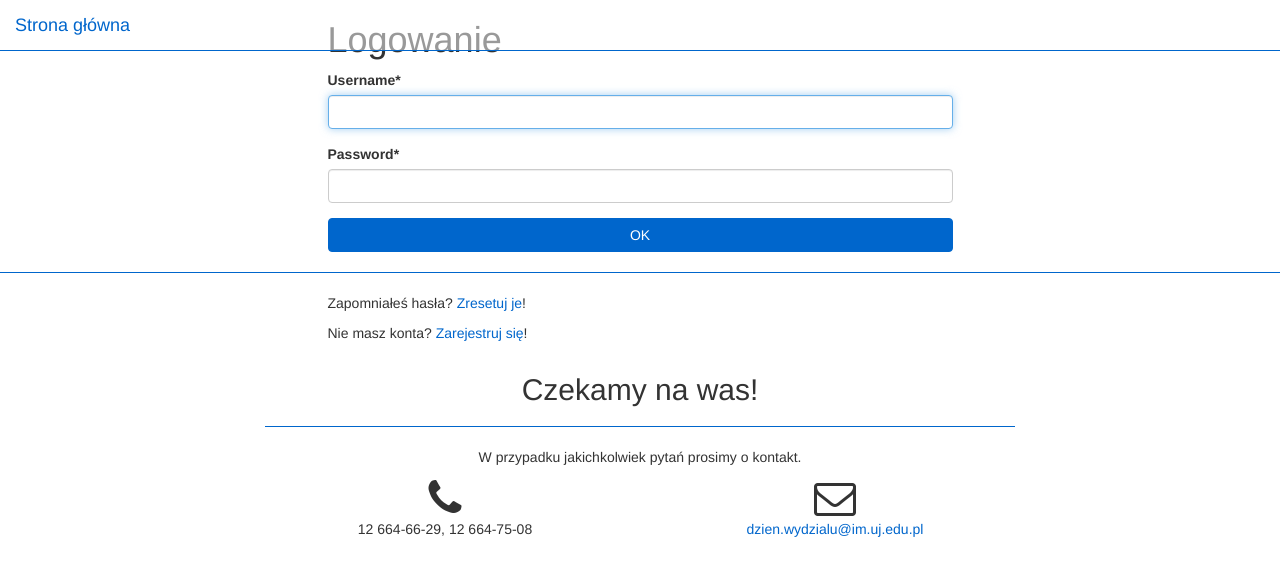
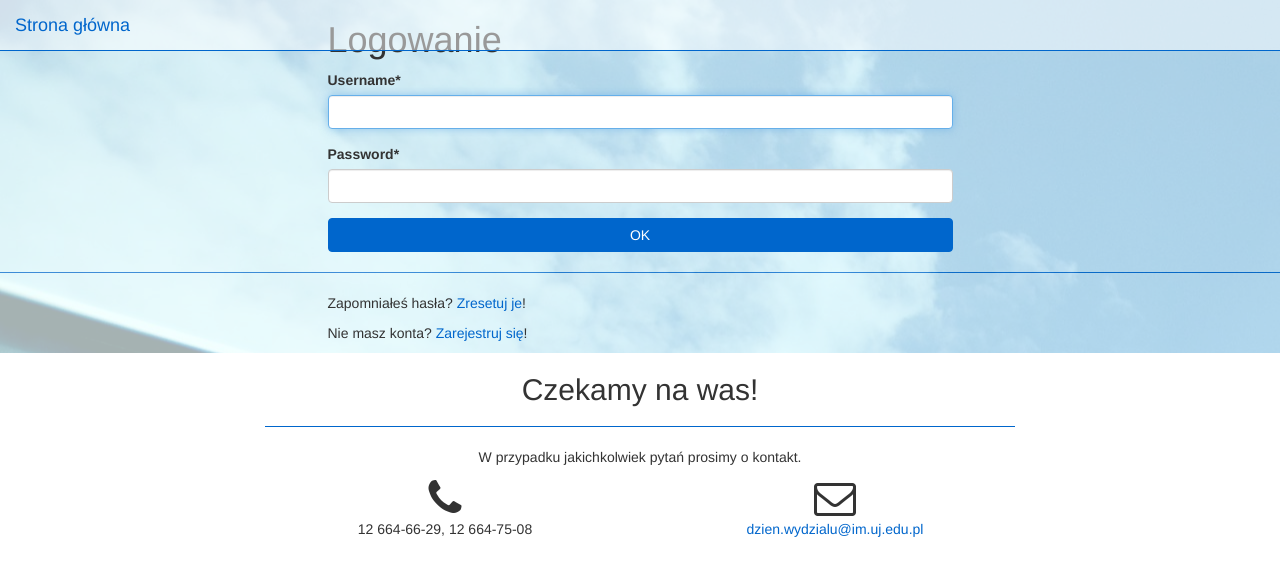
Before and after one commit to KSIUJ/dzien_wydzialu, a Django app: page /accounts/login/ in a window 1280 px wide. Shown: the top 576 px of the page. Run offline with Django 3.2, Linux system fonts and the light colour scheme; parts of the project's set-up code (start-up, migrations or seed data) failed here and were passed over; some libraries are stand-ins or nearby versions.

Commit message:
New design of web page

```diff
--- a/dzien_wydzialu/home/static/css/custom.css
+++ b/dzien_wydzialu/home/static/css/custom.css
@@ -1,5 +1,18 @@
-html,
+html{
 
+}
+
+.moja {
+    background: url('../img/h.jpg') ;
+
+-webkit-background-size: cover;
+
+-moz-background-size: cover;
+
+-o-background-size: cover;
+
+background-size: cover;
+}
 
 hr {
   border-color: #0066CC;
@@ -217,3 +230,39 @@ header .header-content .header-content-inner p {
     font-family: 'Open Sans';
   }
 }
+
+.R{
+    position: relative;
+    background-color: rgba(230, 255, 255, 0.7);
+}
+.R::before{
+    content: "";
+    position: absolute;
+    bottom: 0px;
+    right: 0px;
+    width: 100%;
+    height: 100%;
+    background-image: url('../img/h.jpg') ;
+    opacity: 0.3;
+}
+
+.Rr{
+    position: relative;
+    background-color: rgba(230, 255, 255, 0.7);
+}
+.Rr::before{
+    content: "";
+    position: absolute;
+    bottom: 0px;
+    right: 0px;
+    width: 100%;
+    height: 100%;
+    background-image: url('../img/k.jpg') ;
+    opacity: 0.3;
+}
+
+
+
+.row-pad{
+    background-color: rgba(255, 255, 255, 0.7);
+}
--- a/dzien_wydzialu/home/templates/registration/login.html
+++ b/dzien_wydzialu/home/templates/registration/login.html
@@ -21,7 +21,7 @@
 
 
 {% block content %}
-<section>
+<section class="Rr">
 <div class='row'>
 <div class='col-sm-6 col-sm-offset-3'>
 <h1>Logowanie</h1>
@@ -42,9 +42,11 @@
 <p>{% trans "Nie masz konta" %}? <a href="{% url 'registration_register' %}">{% trans "Zarejestruj się" %}</a>!</p>
 </div>
 </div>
+    </section>
+
 
 {% endblock %}
-
+</div>
 
 {% comment %}
 **registration/login.html**
```
Also changed, not shown: dzien_wydzialu/home/templates/home/program.html (+6 -4 lines), dzien_wydzialu/home/templates/registration/registration_form.html (+5 -2 lines), dzien_wydzialu/home/static/img/k.jpg (added).
